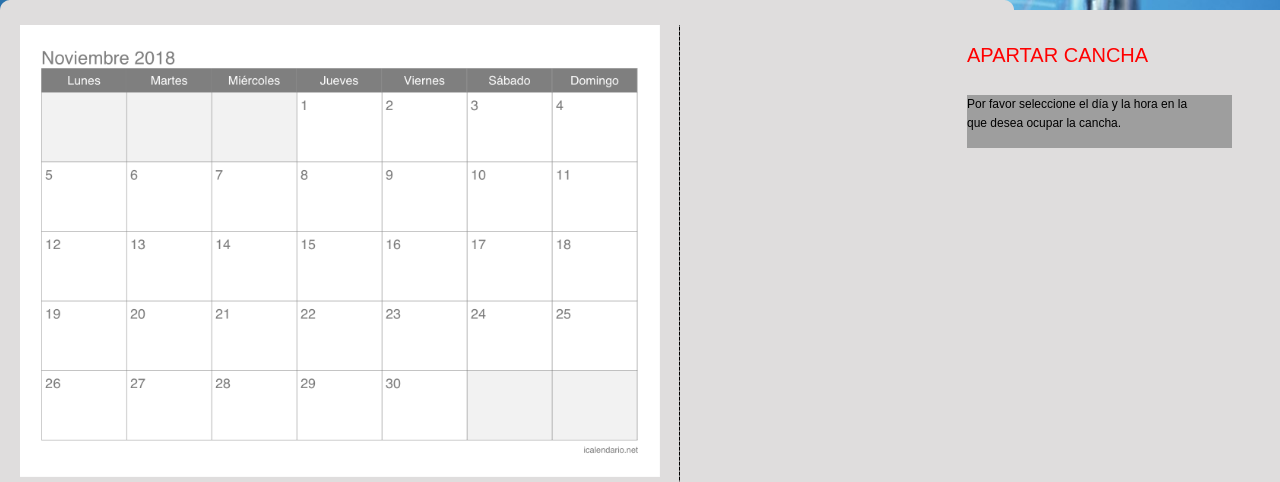
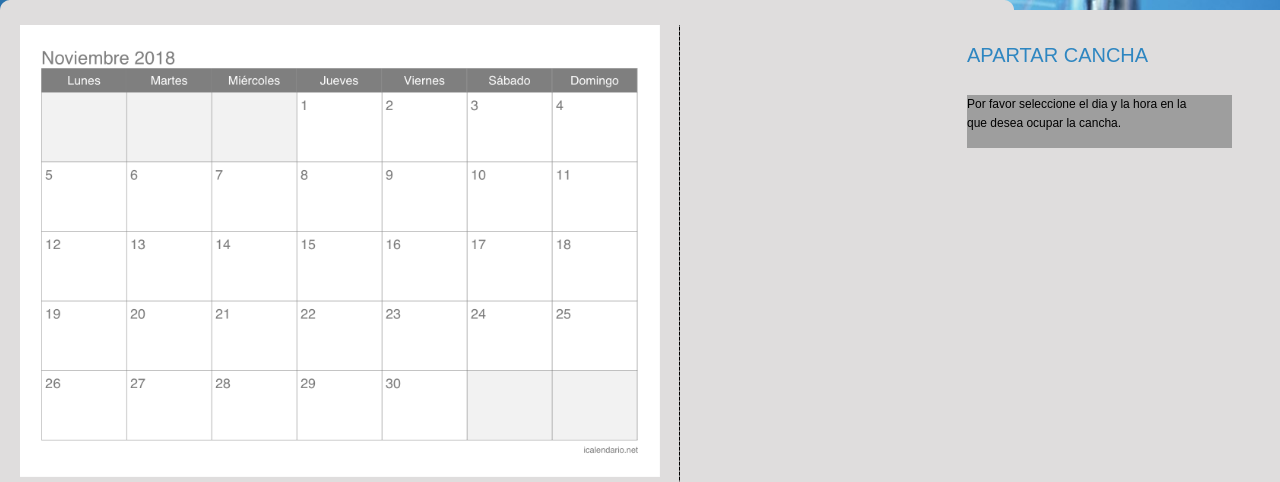
Before and after one commit to DianaYuritzi/diana, a PHP site: page /pra/apartar.php in a window 1280 px wide. Shown: the top 482 px of the page. Run offline with PHP 8.4, Linux system fonts and the light colour scheme; grey boxes are pictures that could not be loaded.

Commit message:
Update apartar.php

```diff
--- a/proyecto/Paginas/apartar.php
+++ b/proyecto/Paginas/apartar.php
@@ -9,7 +9,7 @@
 <meta name="viwport" content="width=device-width, initial-scal=1,maximum-scale=1, height=device-height, user-scale=true/false">
 <style >
   h1{
-     color: red;
+     color: #2E86C1;
   }
 </style>
 </head>
@@ -30,7 +30,7 @@
                             <div  class="box_us_l">
                             </div>
                             <div  class="box_us_r">
-                               Por favor seleccione el día y la hora en la que desea ocupar la cancha.
+                               Por favor seleccione el dia y la hora en la que desea ocupar la cancha.
                             </div>
                             <div style="clear: both; height:15px;"></div>
                         </div>
```
